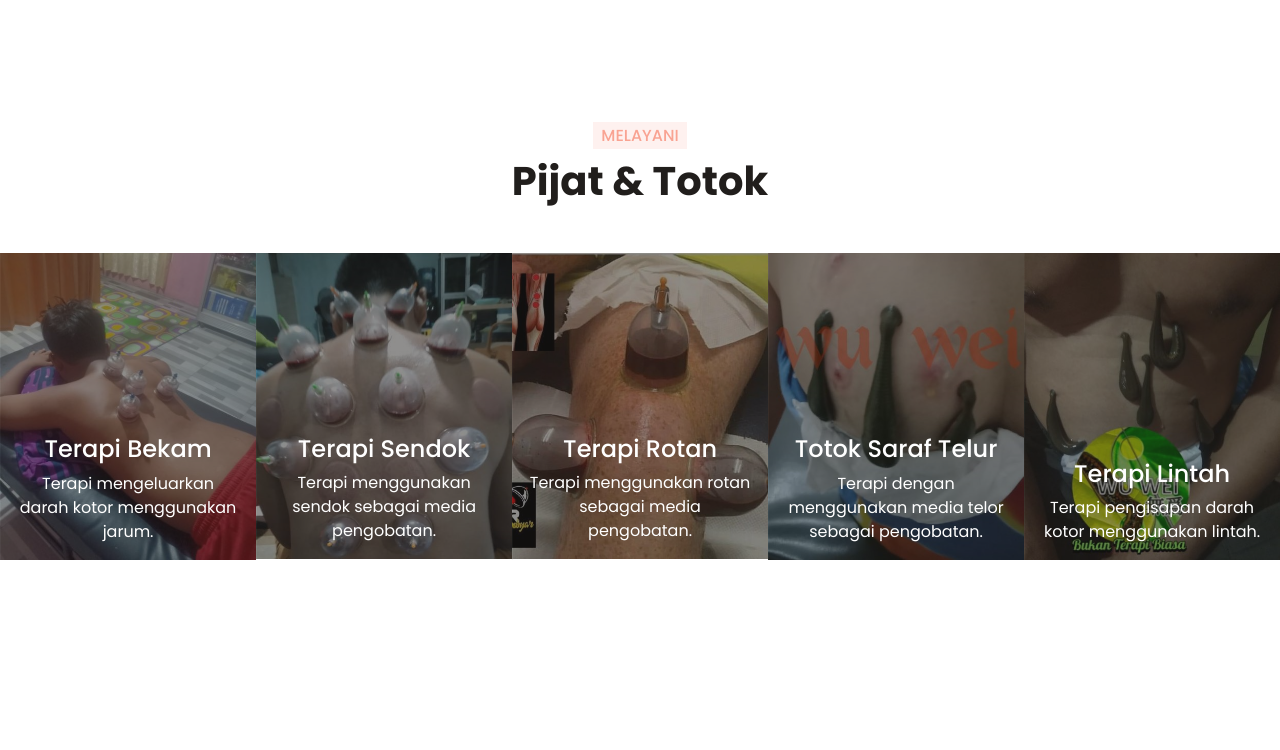
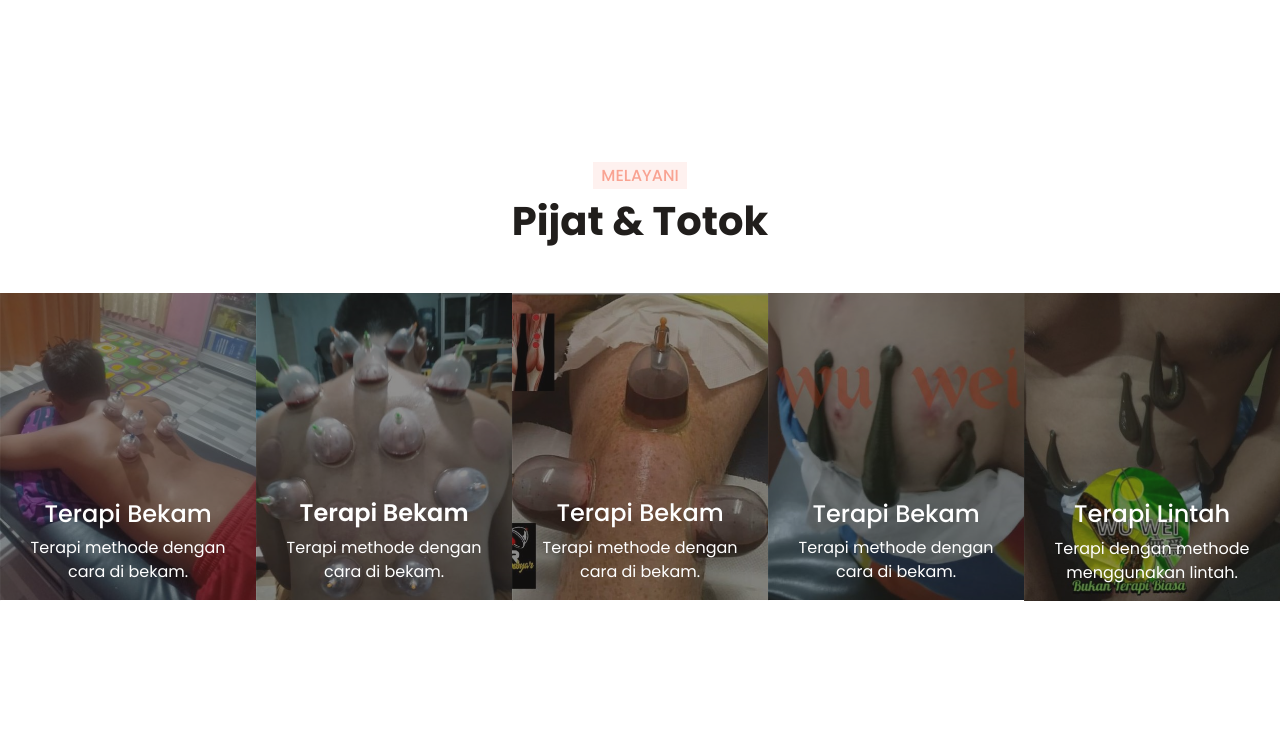
Before and after one commit to coorporates/terapi-almirza, a plain HTML site: page index.html in a window 1280 px wide. Shown: the part 2044-2794 px from the top of the page. Drawn offline with nearby package versions, Linux system fonts and the light colour scheme.

Commit message:
mengganti kabar dam pelayanan

```diff
--- a/index.html
+++ b/index.html
@@ -113,7 +113,7 @@
       <div class="container py-5">
         <div class="row align-items-center">
           <div class="col-lg-6 pb-5 pb-lg-0">
-            <img class="img-fluid w-100" src="img/bekam asas.jpg" alt="" />
+            <img class="img-fluid w-100" src="img/1.jpg" alt="" />
           </div>
           <div class="col-lg-6">
             <h6 class="d-inline-block text-primary text-uppercase bg-light py-1 px-2">Tentang Kami</h6>
@@ -169,7 +169,7 @@
           <img class="img-fluid" src="img/service-1.jpg" alt="" />
           <div class="service-text text-center">
             <h4 class="text-white font-weight-medium px-3">Terapi Lintah</h4>
-            <p class="text-white px-3 mb-3">Terapi pengisapan darah kotor menggunakan lintah.</p>
+            <p class="text-white px-3 mb-3">Terapi dengan methode menggunakan lintah.</p>
             <div class="w-100 bg-white text-center p-4">
               <a class="btn btn-primary" href="https://wa.me/6281315101230">Hubungi</a>
             </div>
@@ -179,7 +179,7 @@
           <img class="img-fluid" src="img/service-2.jpg" alt="" />
           <div class="service-text text-center">
             <h4 class="text-white font-weight-medium px-3">Terapi Bekam</h4>
-            <p class="text-white px-3 mb-3">Terapi mengeluarkan darah kotor menggunakan jarum.</p>
+            <p class="text-white px-3 mb-3">Terapi methode dengan cara di bekam.</p>
             <div class="w-100 bg-white text-center p-4">
               <a class="btn btn-primary" href="https://wa.me/6281315101230">Hubungi</a>
             </div>
@@ -188,18 +188,18 @@
         <div class="service-item position-relative">
           <img class="img-fluid" src="img/service-3.jpg" alt="" />
           <div class="service-text text-center">
-            <h4 class="text-white font-weight-medium px-3">Terapi Sendok</h4>
-            <p class="text-white px-3 mb-3">Terapi menggunakan sendok sebagai media pengobatan.</p>
+            <h4 class="text-white font-weight-mtan.edium px-3">Terapi Bekam</h4>
+            <p class="text-white px-3 mb-3">Terapi methode dengan cara di bekam.</p>
             <div class="w-100 bg-white text-center p-4">
               <a class="btn btn-primary" href="https://wa.me/6281315101230">Hubungi</a>
             </div>
           </div>
         </div>
         <div class="service-item position-relative">
-          <img class="img-fluid" src="img/service-4.jpg" alt="" />
+          <img class="img-fluid" src="img/service-6.jpg" alt="" />
           <div class="service-text text-center">
-            <h4 class="text-white font-weight-medium px-3">Terapi Rotan</h4>
-            <p class="text-white px-3 mb-3">Terapi menggunakan rotan sebagai media pengobatan.</p>
+            <h4 class="text-white font-weight-medium px-3">Terapi Bekam</h4>
+            <p class="text-white px-3 mb-3">Terapi methode dengan cara di bekam.</p>
             <div class="w-100 bg-white text-center p-4">
               <a class="btn btn-primary" href="https://wa.me/6281315101230">Hubungi</a>
             </div>
@@ -208,8 +208,8 @@
         <div class="service-item position-relative">
           <img class="img-fluid" src="img/service-5.jpg" alt="" />
           <div class="service-text text-center">
-            <h4 class="text-white font-weight-medium px-3">Totok Saraf Telur</h4>
-            <p class="text-white px-3 mb-3">Terapi dengan menggunakan media telor sebagai pengobatan.</p>
+            <h4 class="text-white font-weight-medium px-3">Terapi Bekam</h4>
+            <p class="text-white px-3 mb-3">Terapi methode dengan cara di bekam.</p>
             <div class="w-100 bg-white text-center p-4">
               <a class="btn btn-primary" href="https://wa.me/6281315101230">Hubungi</a>
             </div>
```
Also changed, not shown: img/1.jpg (added), img/service-6.jpg (added).
